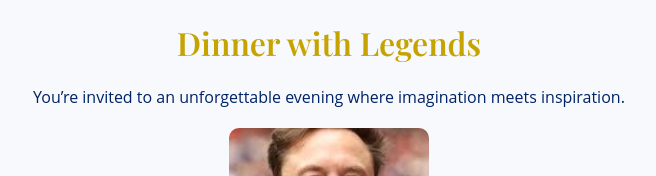
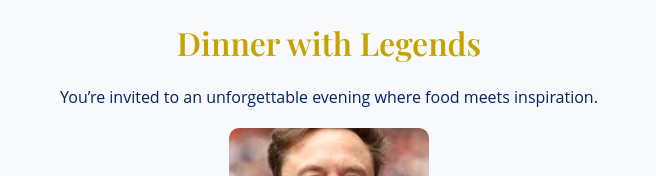
Before and after one commit to GoldenDragon23/internet-studio, a plain HTML site: page asg5/index.html in a window 1280 px wide. Shown: the top 176 px of the page, without its empty margins (311-967 px from the left). Drawn offline with nearby package versions, Linux system fonts and the light colour scheme.

Commit message:
Update index.html

```diff
--- a/asg5/index.html
+++ b/asg5/index.html
@@ -13,7 +13,7 @@
 <body>
 
   <h1>Dinner with Legends</h1>
-  <p class="intro">You’re invited to an unforgettable evening where imagination meets inspiration.</p>
+  <p class="intro">You’re invited to an unforgettable evening where food meets inspiration.</p>
 
   <section class="guests">
     <div class="guest">
```
